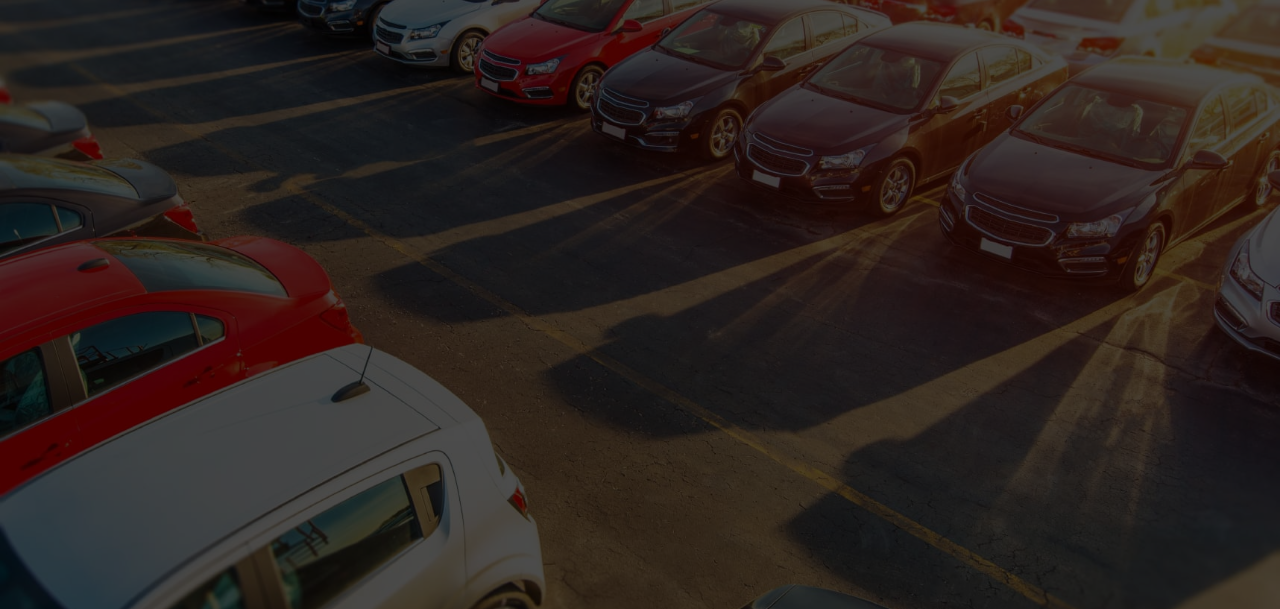
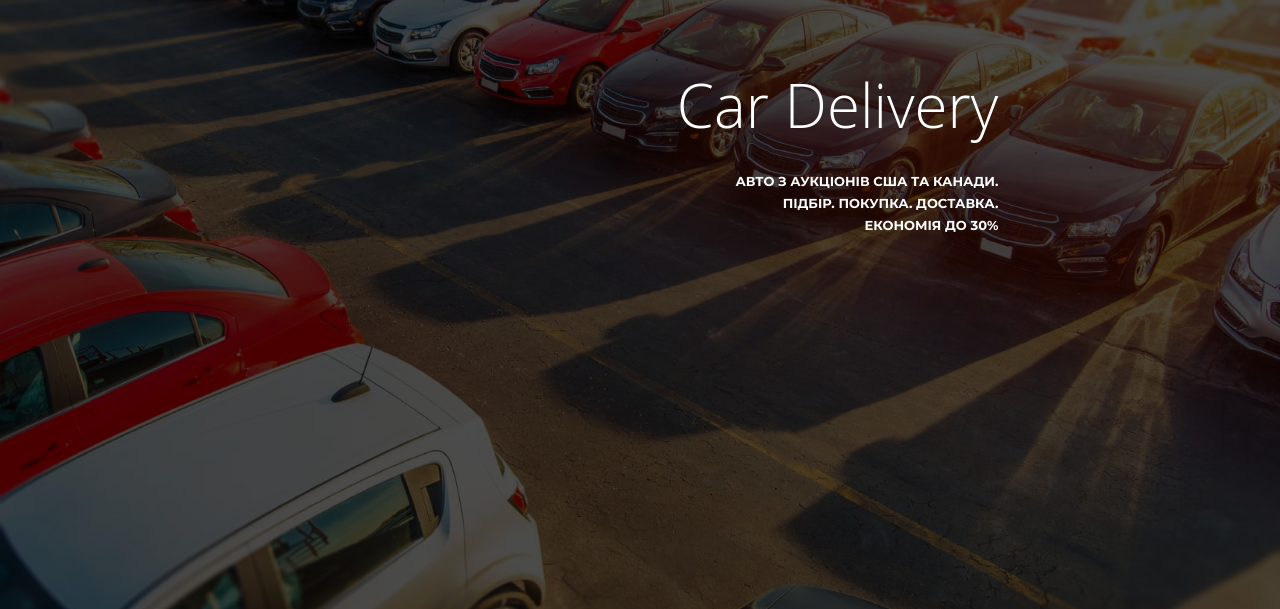
Before and after one commit to Dencho96/Car-Delivery, a website: page app/index.html in a window 1280 px wide. Shown: the part 191-800 px from the top of the page. Drawn offline with nearby package versions, Linux system fonts and the light colour scheme; files that its build step writes are made by us from their sources.

Commit message:
added hero section

```diff
--- a/app/index.html
+++ b/app/index.html
@@ -53,6 +53,16 @@
 
     <main class="main">
         <section class="hero" style="background-image: url(images/hero-bg.jpg);">
+            <div class="container hero__container">
+                <div class="hero__box">
+                    <div class="hero__title">
+                        Car Delivery
+                    </div>
+                    <p class="hero__text">
+                        Авто з аукціонів США та Канади. Підбір. Покупка. Доставка. Економія до 30%
+                    </p>
+                </div>
+            </div>
 
         </section>
     </main>
--- a/app/scss/_global.scss
+++ b/app/scss/_global.scss
@@ -45,4 +45,19 @@ body{
     background-color: #0d5195;
     color: white;
     text-transform: uppercase;
+    outline: transparent;
+    transition-property: border-radius, box-shadow, background-color;
+    transition-duration: 0.2s;
+    &:focus,&:active{
+        border-radius: 10px;
+    }
+    &:focus{
+        box-shadow: inset 0 0 5px 0 white;
+    }
+    &:hover{
+        background-color: rgba(#0d5195, 0.8);
+    }
+    &:active{
+        box-shadow: inset 0 0 15px 0 white;
+    }
 }
--- a/app/scss/components/_header.scss
+++ b/app/scss/components/_header.scss
@@ -32,6 +32,7 @@
         padding: 22px 17px;
         text-transform: uppercase;
         color: white;
+        outline: transparent;
 
         &::after {
             content: "";
--- a/app/scss/page-index/_hero.scss
+++ b/app/scss/page-index/_hero.scss
@@ -8,9 +8,42 @@
     &::after {
         content: "";
         position: absolute;
+        top: 0;
+        left: 0;
         width: 100%;
         height: 100%;
         background-color: rgba(black, 0.7);
         z-index: 1;
     }
+
+    &__container{
+        position: relative;
+        height: 100%;
+    }
+
+    &__box{
+        position: absolute;
+        bottom: 45%;
+        right: 22%;
+        max-width: 500px;
+        width: 100%;
+        z-index: 2;
+        color: white;
+        text-align: right;
+    }
+
+    &__title{
+        margin-bottom: 35px;
+        font-size: 60px;
+        font-family: "Open Sans", sans-serif;
+        font-weight: 300;
+    }
+
+    &__text{
+        max-width: 295px;
+        width: 100%;
+        margin-left: auto;
+        text-transform: uppercase;
+        line-height: 22px;
+    }
 }
```
